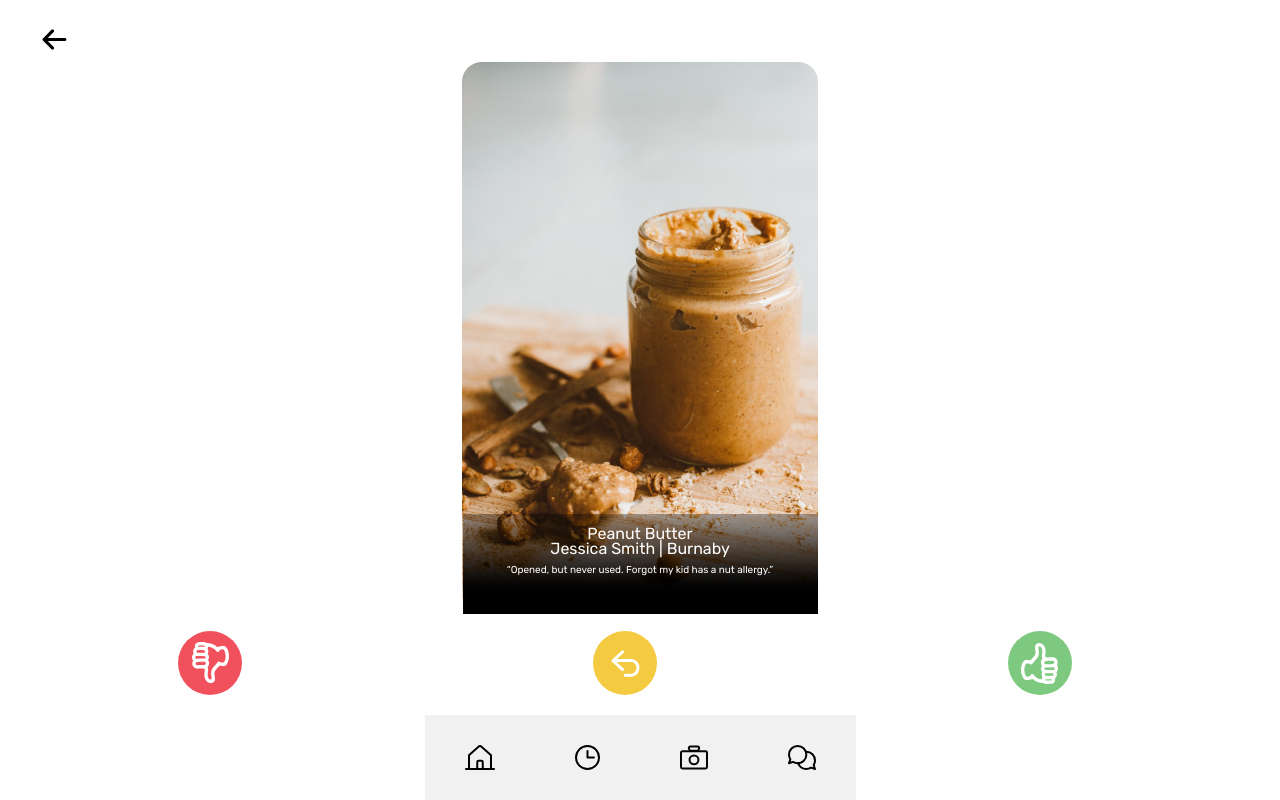
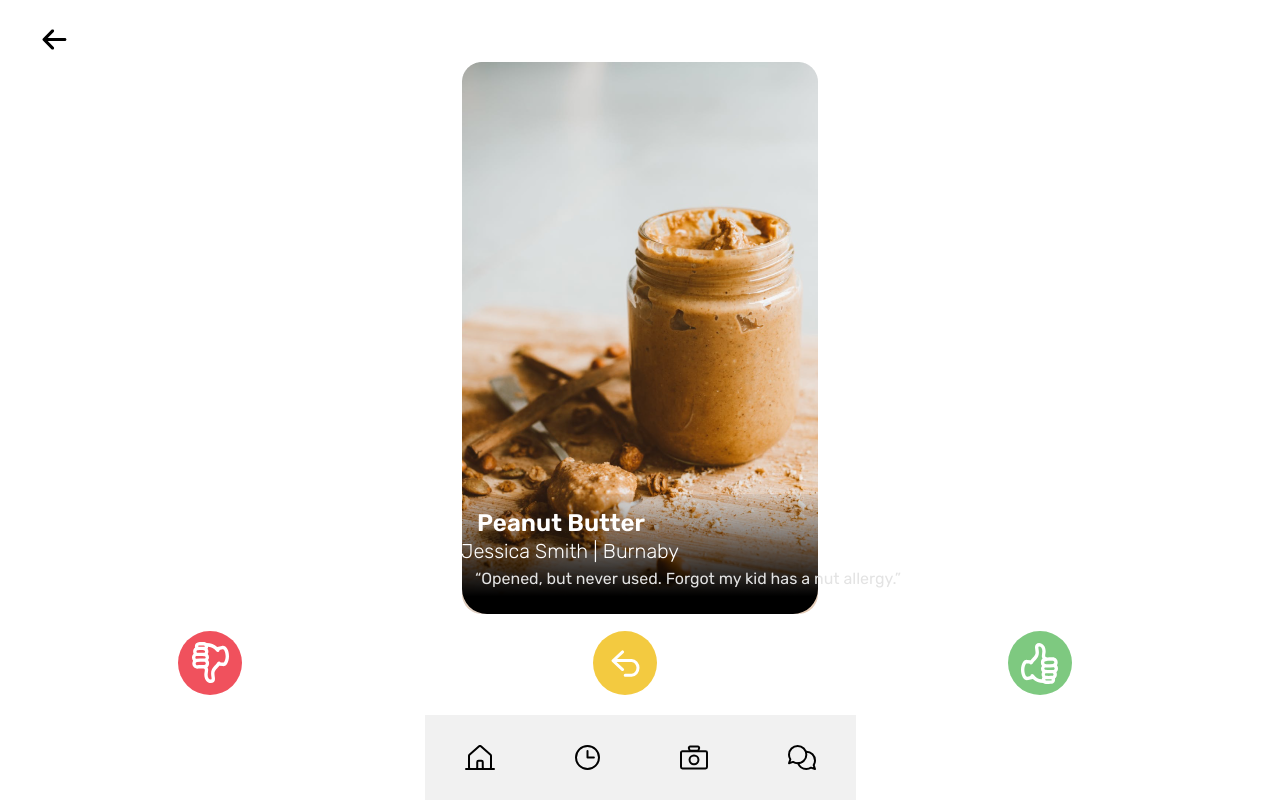
Before and after one commit to Pho86/ShareFood, a Next.js app: page /home in a window 1280 px wide. Built offline with nearby package versions, Linux system fonts and the light colour scheme.

Commit message:
image text size

```diff
--- a/comps/hometext.js
+++ b/comps/hometext.js
@@ -2,34 +2,40 @@ import styled from "styled-components";
 import { useRouter } from "next/router";
 
 const ImageText1 = styled.div`
-    position: relative
-    font-size: 30 px;
+    position: relative;
+    font-size: 24px;
+    font-weight: 550;
     color: white;
-    margin-top:-90px;
+    margin-top:-120px;
     position: relative;
+    background: linear-gradient(0deg, #000000 14.72%, rgba(0, 0, 0, 0) 105%);
+    padding: 15px;
+    width: 356px;
+    border-bottom-left-radius: 25px;
+    border-bottom-right-radius: 25px;
 `
 
 const ImageText2 = styled.div
 `
-   position: absolute;
-//    top: 520px;
-//    left: 680px;
-//    width: 100%;
+    position: absolute;
     margin: 0 auto;
-    font-size: 20 px;
+    font-weight: 300;
+    font-size: 20px;
     color: white;
-    margin-top:-75px;
+    margin-top:-4.5em;
+    margin-left: -7em;
+    padding: 15px;
+
 `
 
 const ImageText3 = styled.div
 `
    position: absolute;
-//    top: 550px;
-//    left: 690px;
-
    margin: 0 auto;
-   font-size:10px;
-   color: white;
+   font-size:16px;
+   color: #E3E3E3;
+   padding: 5px;
+   margin-left: 6em;
    margin-top:-50px;
 `
 const Black = styled.div`
@@ -127,10 +133,10 @@ export function ImageTextComment({
 }
 
 export function TextBackground({
-    img = "/tempbg.png"
+    // img = "/tempbg.png"
 }) {
     const r = useRouter();
     return <Black>
-        <Background src={img}/>
+        {/* <Background src={img}/> */}
     </Black>
 }
--- a/pages/camera.js
+++ b/pages/camera.js
@@ -2,6 +2,7 @@ import styles from '../styles/Home.module.css';
 import { useRouter } from 'next/router';
 import NavBar from '../comps/NavBar';
 import CameraBtn from '../comps/CameraIcons';
+
 
 export default function Home() {
     const r = useRouter();
```
Also changed, not shown: 1 other file (tests, documents, lock files or other folders).
